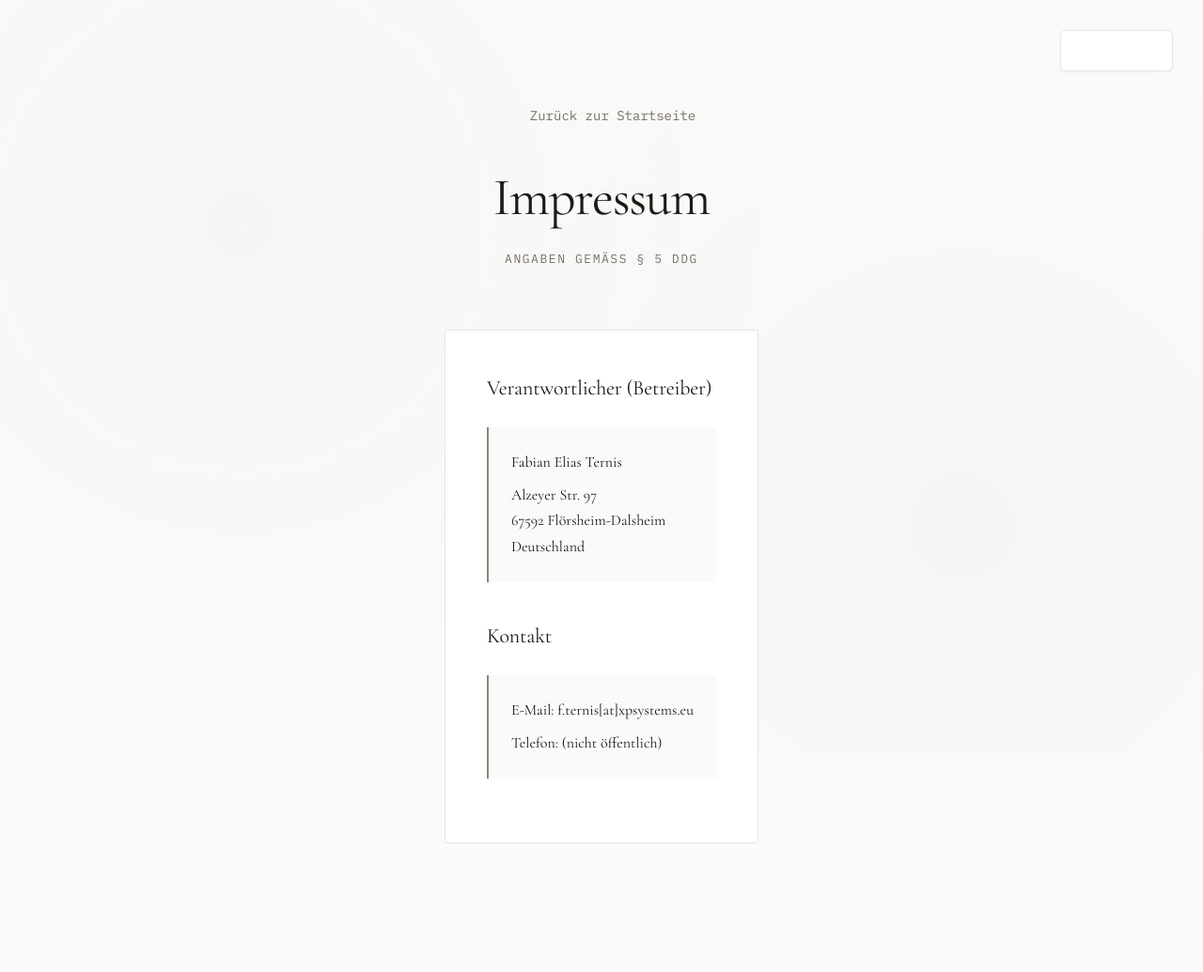
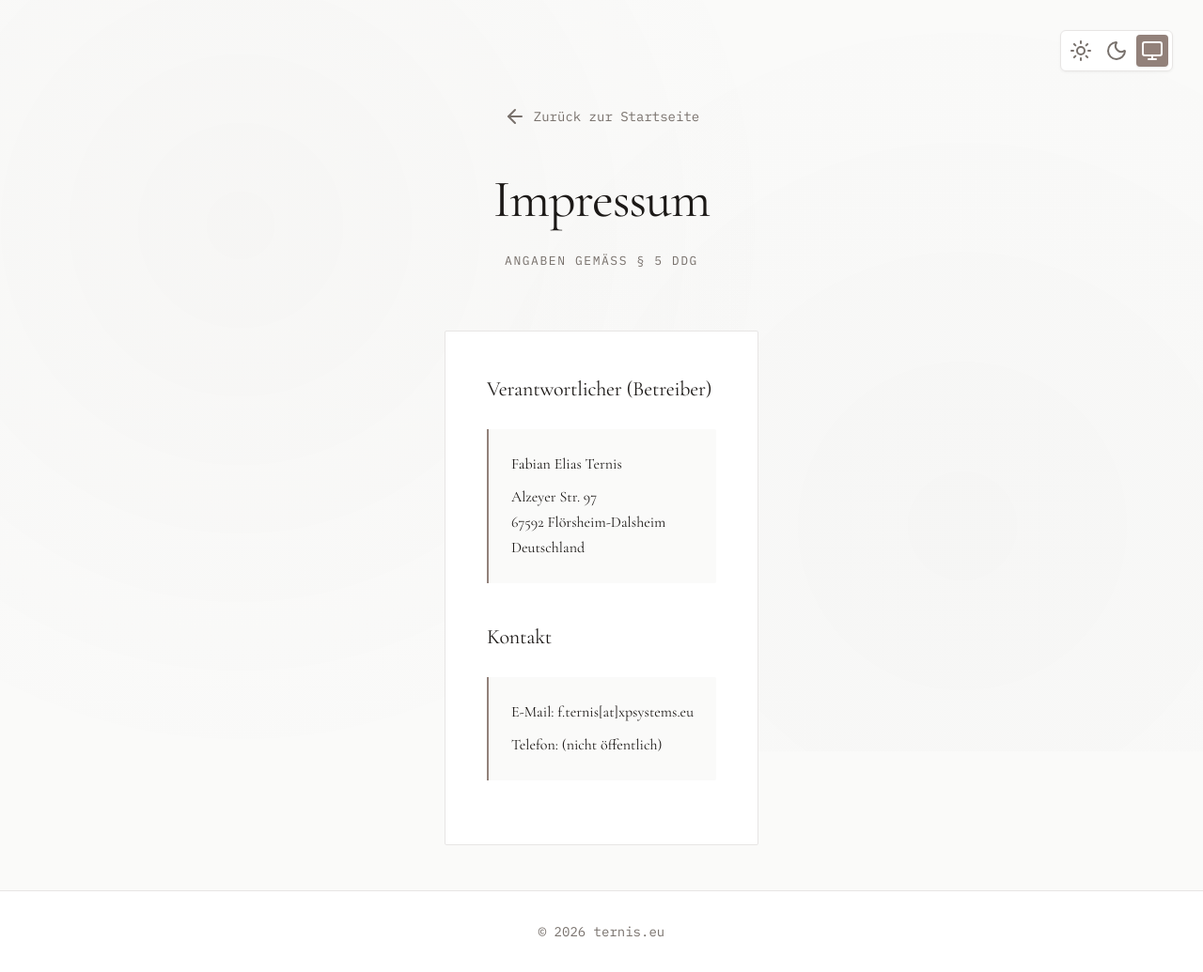
Before and after one commit to ternis-eu/ternis.eu, a plain HTML site: page impressum.html in a window 1280 px wide. Shown: the whole page at 94% size. Before the commit the page ends 946 px from the top, so only its background shows below. Drawn offline with nearby package versions, Linux system fonts and the light colour scheme.

Commit message:
[FIX] Icon init after load

```diff
--- a/impressum.html
+++ b/impressum.html
@@ -8,7 +8,6 @@
     <link rel="preconnect" href="https://fonts.gstatic.com" crossorigin>
     <link href="https://fonts.googleapis.com/css2?family=Cormorant+Garamond:wght@300;400;600&family=IBM+Plex+Mono:wght@300;400&display=swap" rel="stylesheet">
     <link rel="stylesheet" href="style.css">
-    <script src="https://unpkg.com/lucide@latest"></script>
     <style>
         .back-link {
             display: inline-flex;
@@ -104,16 +103,6 @@
             margin-bottom: 0;
         }
 
-        a {
-            color: var(--color-accent);
-            text-decoration: none;
-            transition: color 0.2s ease;
-        }
-
-        a:hover {
-            color: var(--color-text-primary);
-        }
-
         .footer-text {
             font-family: var(--font-mono);
             font-size: 0.875rem;
@@ -171,3 +160,12 @@
             </div>
         </div>
     </div>
+
+    <footer>
+        <p class="footer-text">© 2026 ternis.eu</p>
+    </footer>
+
+    <script src="https://unpkg.com/lucide@latest/dist/umd/lucide.min.js"></script>
+    <script src="script.js"></script>
+</body>
+</html>
--- a/script.js
+++ b/script.js
@@ -92,8 +92,19 @@ document.addEventListener('DOMContentLoaded', () => {
     // Initialize theme
     new ThemeManager();
 
-    // Initialize Lucide icons
-    if (typeof lucide !== 'undefined') {
+    // Initialize Lucide icons with a small delay to ensure library is loaded
+    setTimeout(() => {
+        if (typeof lucide !== 'undefined' && lucide.createIcons) {
+            lucide.createIcons();
+        } else {
+            console.error('Lucide library not loaded');
+        }
+    }, 100);
+});
+
+// Also try to initialize icons when window loads (fallback)
+window.addEventListener('load', () => {
+    if (typeof lucide !== 'undefined' && lucide.createIcons) {
         lucide.createIcons();
     }
 });
```
Also changed, not shown: index.html (+23 -1 lines).
